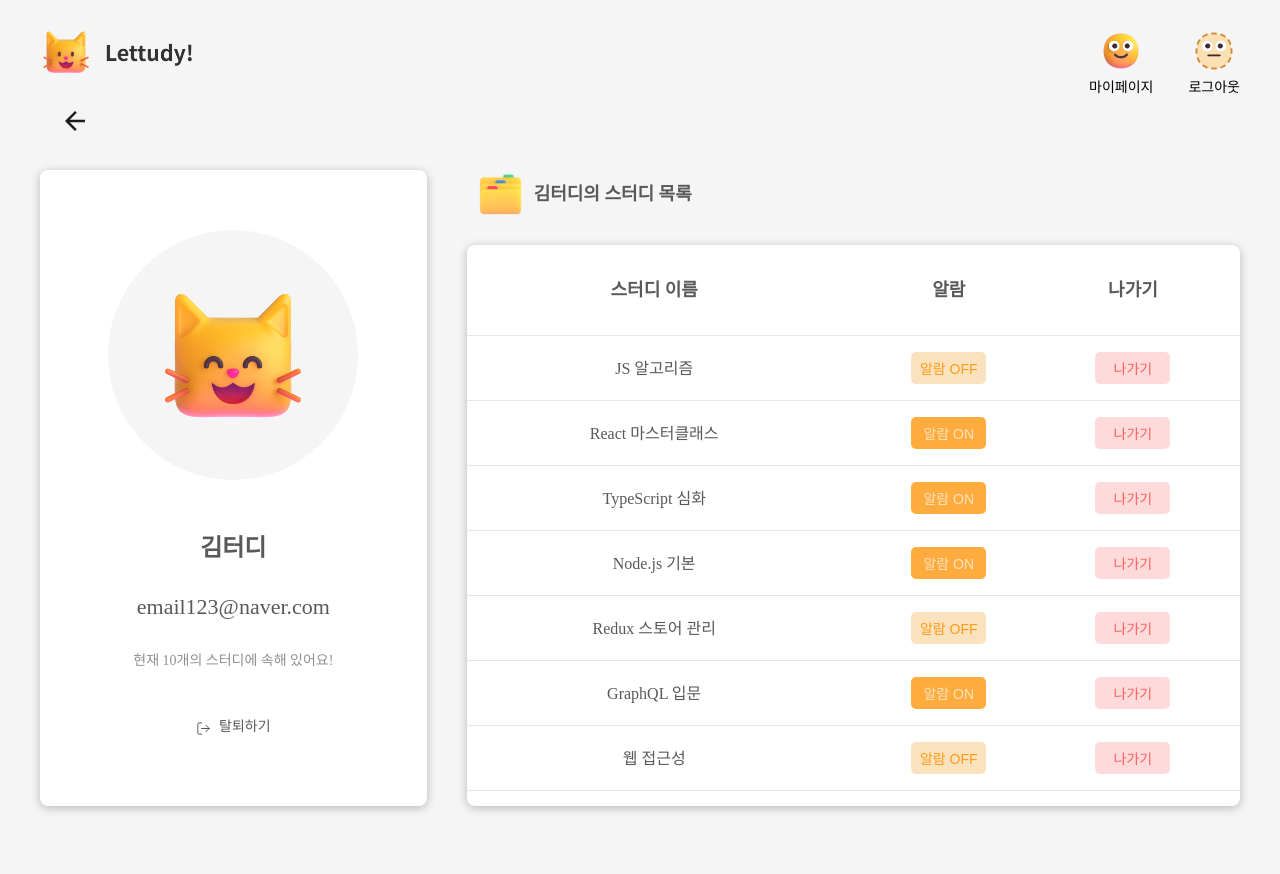
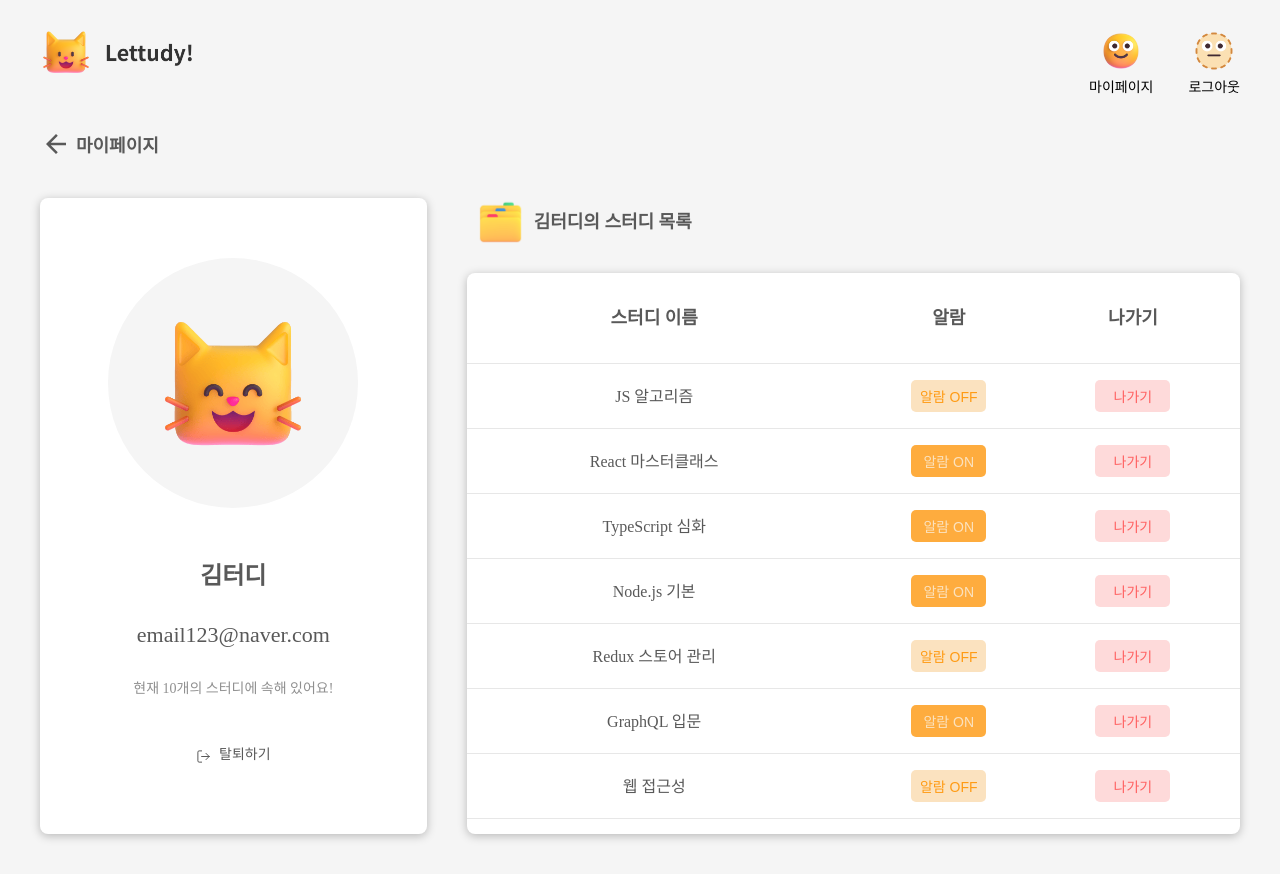
Before and after one commit to IIIIIFive/Lettudy_Client, a React (Vite) app: page /mypage in a window 1280 px wide. Before the commit the page ends 846 px from the top, so only its background shows below. Built offline with nearby package versions, Linux system fonts and the light colour scheme; a web font is replaced by a local one.

Commit message:
[Feat/#21] 뒤로가기 버튼 구현

```diff
--- /dev/null
+++ b/src/components/common/BackButton.tsx
@@ -0,0 +1,34 @@
+import { useNavigate } from 'react-router-dom';
+import styled from 'styled-components';
+
+function BackButton({ text }: { text: string }) {
+  const navigate = useNavigate();
+
+  const handleBack = () => {
+    navigate(-1);
+  };
+  return (
+    <BackButtonStyle>
+      <button className='back-button' onClick={handleBack}>
+        <img
+          className='back-icon'
+          src='/assets/icon/back-icon.svg'
+          alt='back'
+          width={20}
+        />{' '}
+        <h4>{text}</h4>
+      </button>
+    </BackButtonStyle>
+  );
+}
+
+const BackButtonStyle = styled.div`
+  .back-button {
+    display: flex;
+    align-items: center;
+    gap: 10px;
+    background-color: ${({ theme }) => theme.color_bgLightGray};
+  }
+`;
+
+export default BackButton;
--- a/src/pages/MyPage.tsx
+++ b/src/pages/MyPage.tsx
@@ -2,7 +2,8 @@ import { useState } from 'react';
 import styled from 'styled-components';
 import ProfileBox from '../components/mypage/ProfileBox';
 import StudyRoomList from '../components/mypage/StudyRoomList';
-import { useNavigate } from 'react-router-dom';
+
+import BackButton from '@/components/common/BackButton';
 
 interface StudyRoom {
   id: string;
@@ -35,14 +36,9 @@ const user: User = {
 
 function MyPage() {
   const [studyRooms, setStudyRooms] = useState<StudyRoom[]>(user.studyRooms);
-  const navigate = useNavigate();
 
   const handleClick = () => {
     alert('개발중입니다.');
-  };
-
-  const goBack = () => {
-    navigate(-1);
   };
 
   const toggleAlarm = (id: string) => {
@@ -55,14 +51,8 @@ function MyPage() {
 
   return (
     <MyPageStyle>
+      <BackButton text='마이페이지' />
       <div className='container'>
-        <img
-          className='back-icon'
-          src='/assets/icon/back-icon.svg'
-          alt='back'
-          width={30}
-          onClick={goBack}
-        />
         <ProfileBox
           name={user.name}
           email={user.email}
@@ -88,12 +78,6 @@ const MyPageStyle = styled.div`
     padding: 40px 0;
     position: relative;
   }
-  .back-icon {
-    cursor: pointer;
-    position: absolute;
-    left: 20px;
-    top: -24px;
-  }
 
   @media (max-width: 855px) {
     .container {
--- a/src/pages/StudyRoom.tsx
+++ b/src/pages/StudyRoom.tsx
@@ -1,3 +1,4 @@
+import BackButton from '@/components/common/BackButton';
 import Attendance from '@/components/room/Attendance';
 import AttendanceList from '@/components/room/AttendanceList';
 import MyAttendance from '@/components/room/MyAttendance';
@@ -7,6 +8,8 @@ import styled from 'styled-components';
 
 function StudyRoom() {
   return (
+    <>
+      <BackButton text='스터디룸' />
       <StudyRoomStyle>
         <div className='contents'>
           <TopSection />
@@ -20,6 +23,7 @@ function StudyRoom() {
         </div>
         <AttendanceList />
       </StudyRoomStyle>
+    </>
   );
 }
 
@@ -28,7 +32,8 @@ export default StudyRoom;
 const StudyRoomStyle = styled.div`
   width: 100%;
   display: flex;
-  gap: 75px;
+
+  gap: 35px;
   padding: 20px 0 100px;
 
   .contents {
```
Also changed, not shown: public/assets/icon/back-icon.svg. Lines whose indentation alone changed are shown as unchanged.
